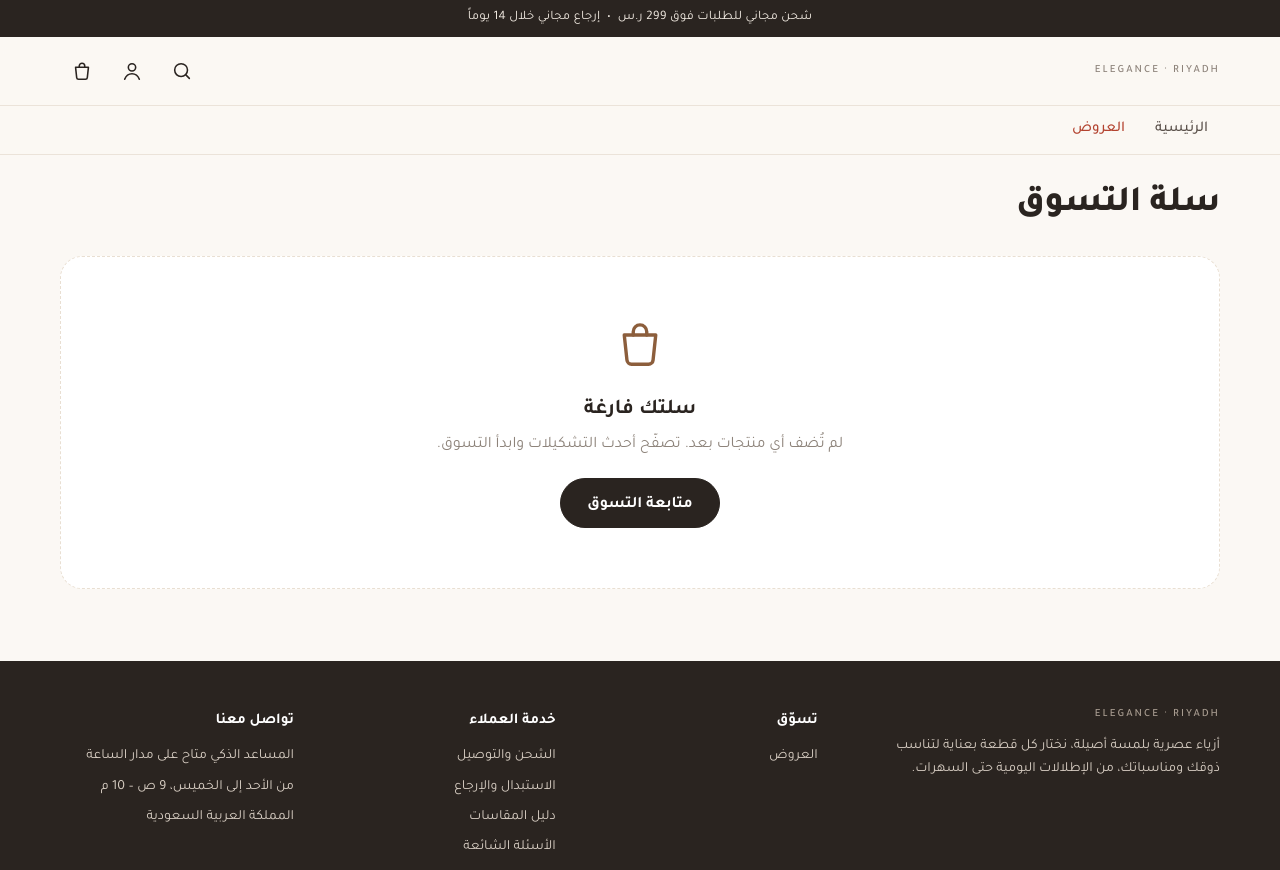
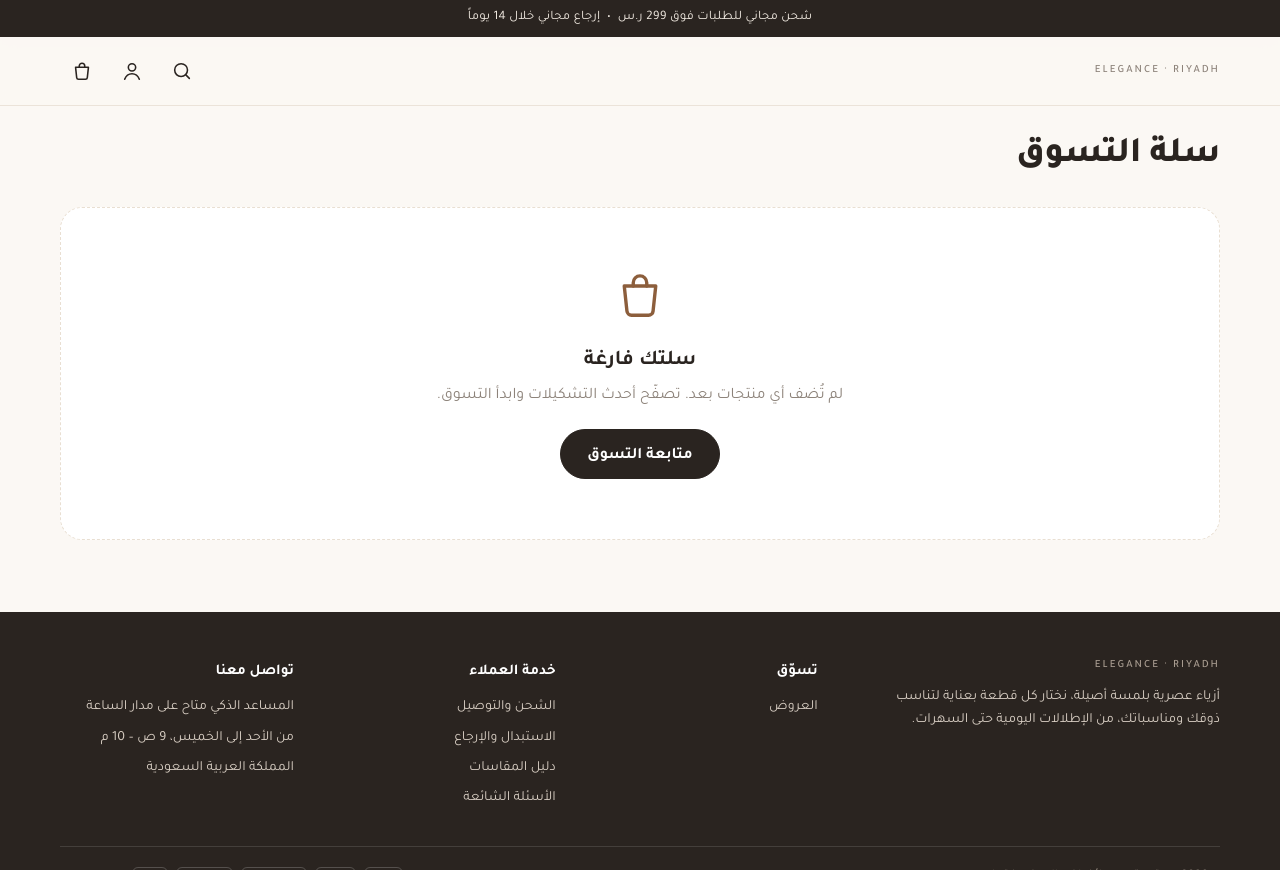
Before and after one commit to sidra221/control-dashboard, a Django app: template apitokens/templates/apitokens/demo/cart.html in a window 1280 px wide. Shown: the top 870 px of the page. Run offline with Django 5.2, Linux system fonts and the light colour scheme; the template is opened without the code that fills it, so the values that code supplies are empty.

Commit message:
fix: drop the category bar from the demo store header, categories stay on the home page
Co-Authored-By: Claude Opus 5.5 <noreply@anthropic.com>

```diff
--- a/apitokens/templates/apitokens/demo/base.html
+++ b/apitokens/templates/apitokens/demo/base.html
@@ -74,18 +74,6 @@
   .cart-badge.bump { animation: bump .4s; }
   @keyframes bump { 50% { transform: scale(1.35); } }
 
-  .main-nav { border-top: 1px solid var(--line); }
-  .main-nav ul {
-    list-style: none; margin: 0 auto; padding: 0 20px; display: flex; gap: 6px;
-    overflow-x: auto; scrollbar-width: none; max-width: var(--wrap);
-  }
-  .main-nav ul::-webkit-scrollbar { display: none; }
-  .main-nav a {
-    display: block; white-space: nowrap; padding: 11px 12px; font-size: 15px; font-weight: 500;
-    color: var(--ink-2); border-bottom: 2px solid transparent; transition: color .2s, border-color .2s;
-  }
-  .main-nav a:hover, .main-nav a.active { color: var(--ink); border-color: var(--accent); }
-  .main-nav a.sale-link { color: var(--sale); }
 
   /* أزرار */
   .btn {
@@ -235,15 +223,6 @@
         </a>
       </div>
     </div>
-    <nav class="main-nav" aria-label="الأقسام">
-      <ul>
-        <li><a href="/demo/" class="{% if request.path == '/demo/' %}active{% endif %}">الرئيسية</a></li>
-        {% for c in categories %}
-          <li><a href="/demo/#cat-{{ c.slug }}">{{ c.label }}</a></li>
-        {% endfor %}
-        <li><a href="/demo/#sale" class="sale-link">العروض</a></li>
-      </ul>
-    </nav>
   </header>
 
   <main>
```
